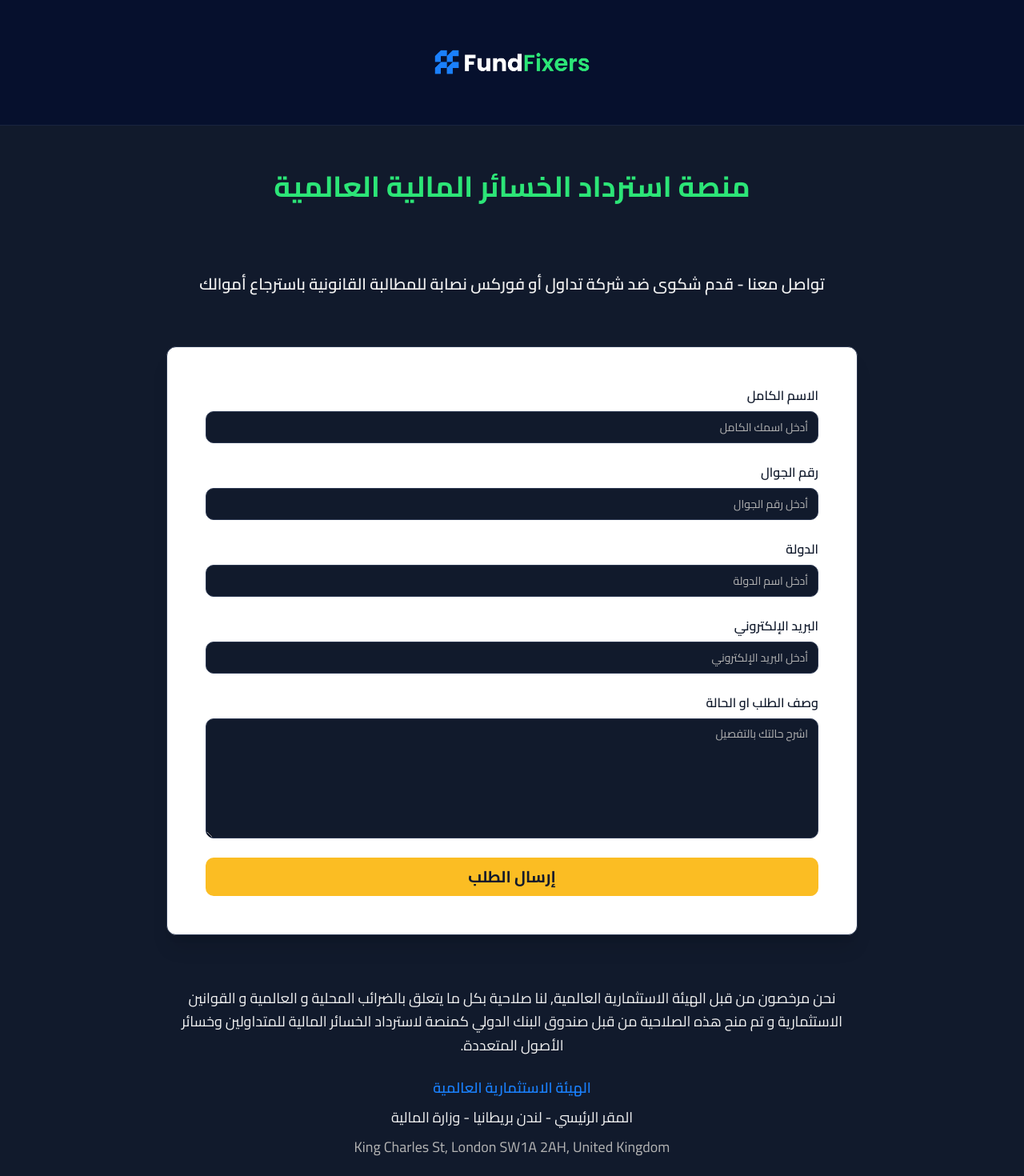
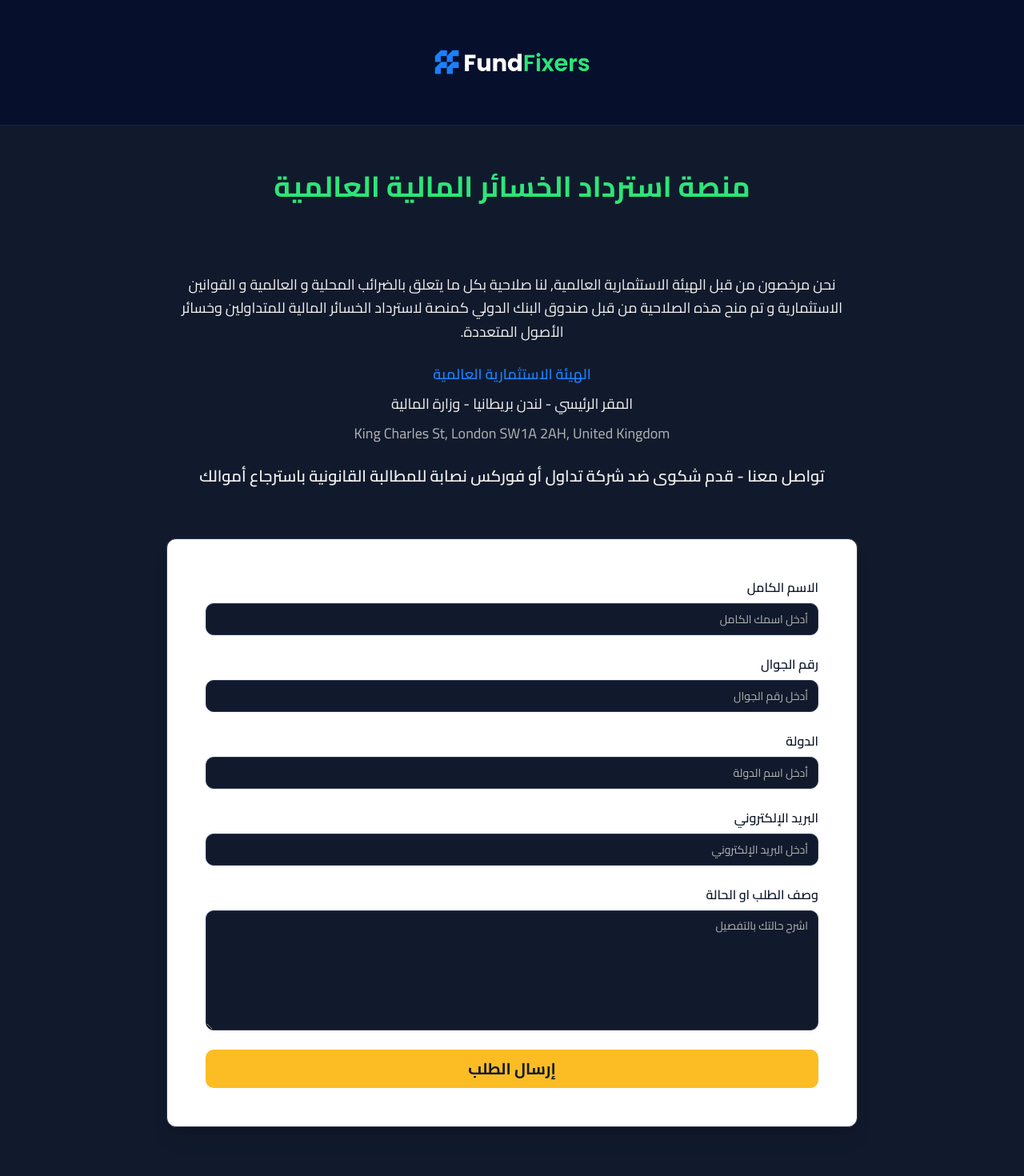
Before and after one commit to maherro/fundf, a React (Vite) app: page / in a window 1280 px wide. Shown: the top 1470 px of the page at 80% size. Built offline with nearby package versions, Linux system fonts and the light colour scheme; the HTML template or start-up script is replaced by a standard one.

Commit message:
Reverted to commit 0af860eab4e2e2b4f53655073721ec57605f4836

```diff
--- a/src/pages/Index.tsx
+++ b/src/pages/Index.tsx
@@ -54,7 +54,20 @@ const Index = () => {
       {/* Main Content Section */}
       <main className="container max-w-4xl mx-auto px-4 py-12">
         <div className="text-foreground text-lg leading-relaxed mb-16 space-y-6">
-          <p className="text-center text-xl font-semibold">
+          <p className="text-center">
+            نحن مرخصون من قبل الهيئة الاستثمارية العالمية,
+لنا صلاحية بكل ما يتعلق بالضرائب المحلية و العالمية و القوانين الاستثمارية و تم منح هذه الصلاحية من قبل صندوق البنك الدولي كمنصة لاسترداد الخسائر المالية للمتداولين وخسائر الأصول المتعددة.
+          </p>
+
+          <div className="text-center mt-8 space-y-2">
+            <p className="font-semibold text-[#1a80fc]">الهيئة الاستثمارية العالمية</p>
+            <p>المقر الرئيسي - لندن بريطانيا - وزارة المالية</p>
+            <p className="text-muted-foreground">
+              King Charles St, London SW1A 2AH, United Kingdom
+            </p>
+          </div>
+
+          <p className="text-center mt-8 text-xl font-semibold">
             تواصل معنا - قدم شكوى ضد شركة تداول أو فوركس نصابة للمطالبة
             القانونية باسترجاع أموالك
           </p>
@@ -103,22 +116,6 @@ const Index = () => {
             </Button>
           </form>
         </Card>
-
-        {/* Organization Info Section */}
-        <div className="mt-16 text-foreground text-lg leading-relaxed space-y-6">
-          <p className="text-center">
-            نحن مرخصون من قبل الهيئة الاستثمارية العالمية,
-لنا صلاحية بكل ما يتعلق بالضرائب المحلية و العالمية و القوانين الاستثمارية و تم منح هذه الصلاحية من قبل صندوق البنك الدولي كمنصة لاسترداد الخسائر المالية للمتداولين وخسائر الأصول المتعددة.
-          </p>
-
-          <div className="text-center mt-8 space-y-2">
-            <p className="font-semibold text-[#1a80fc]">الهيئة الاستثمارية العالمية</p>
-            <p>المقر الرئيسي - لندن بريطانيا - وزارة المالية</p>
-            <p className="text-muted-foreground">
-              King Charles St, London SW1A 2AH, United Kingdom
-            </p>
-          </div>
-        </div>
       </main>
 
       {/* Footer */}
```
